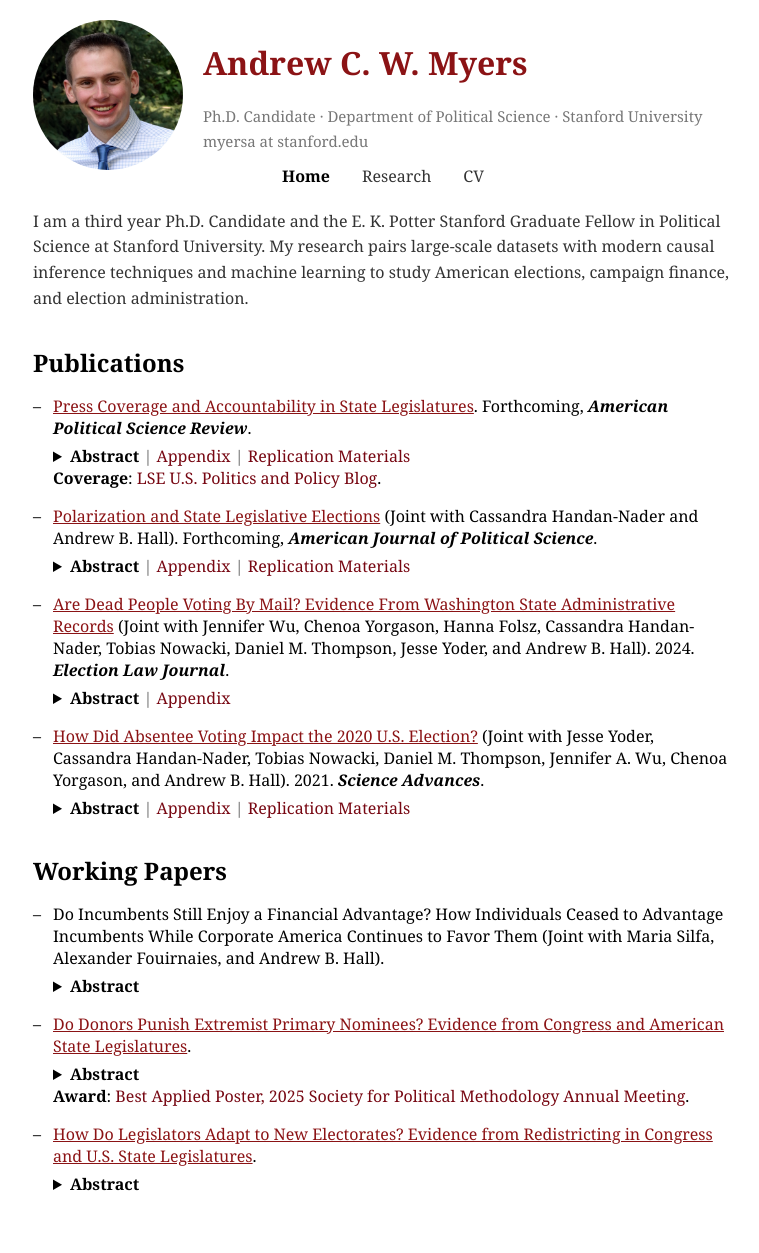
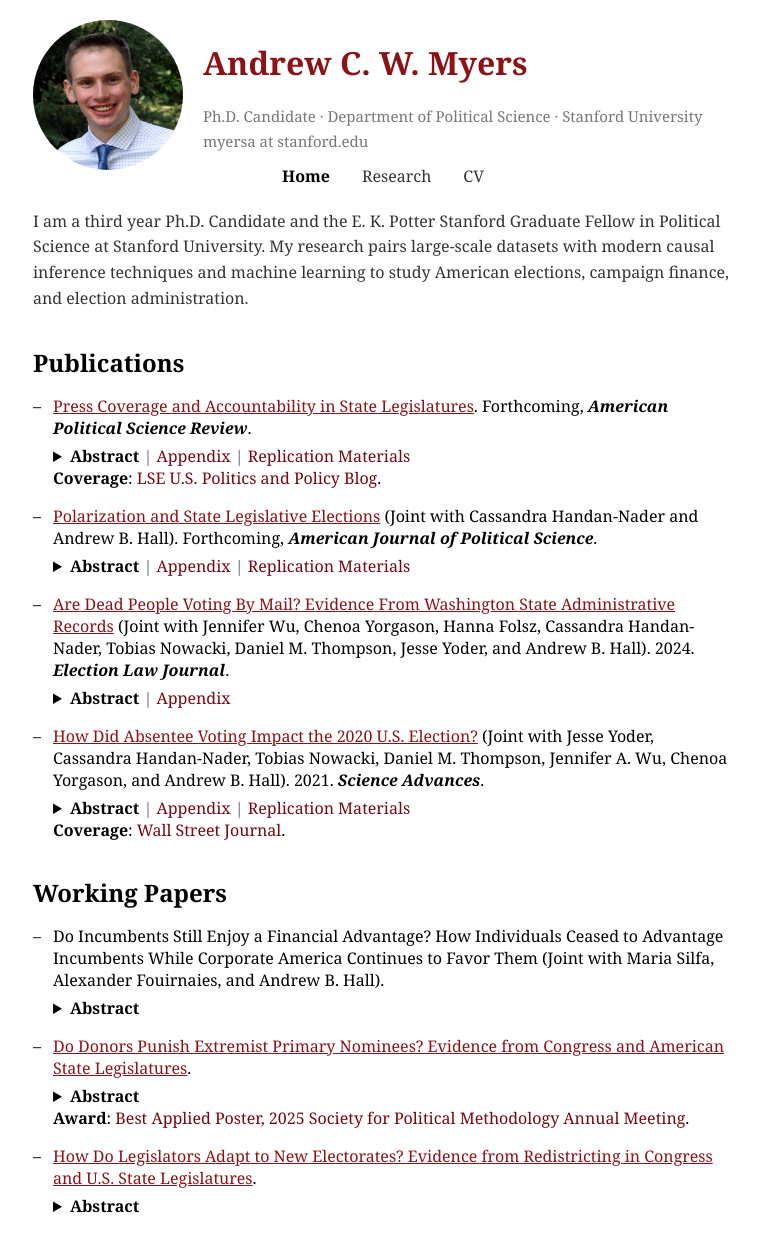
Before and after one commit to AndyMyersSkol/AndyMyersSkol.github.io, a Jekyll site: the page index.html, which Jekyll copies as it is, in a window 1280 px wide. Shown: the whole page, without its empty margins (257-1016 px from the left). Built offline with Jekyll 4.4.1, drawn with Linux system fonts in a browser that asks for light colours; before the commit the page ends 1231 px from its top, so only the background shows below that.

Commit message:
Update index.html

```diff
--- a/index.html
+++ b/index.html
@@ -125,6 +125,7 @@ Daniel M. Thompson, Jennifer A. Wu, Chenoa Yorgason, and Andrew B. Hall). 2021.
 The 2020 U.S. election saw a record turnout, saw a huge increase in absentee voting, and brought unified national Democratic control—yet these facts alone do not imply that vote-by-mail increased turnout or benefited Democrats. Using new microdata on millions of individual voters and aggregated turnout data across all 50 states, this paper offers a causal analysis of the impact of absentee vote-by-mail during the COVID-19 (coronavirus disease 2019) pandemic. Focusing on natural experiments in Texas and Indiana, we find that 65-year-olds voted at nearly the same rate as 64-year-olds, despite the fact that only 65-year-olds could vote absentee without an excuse. Being just old enough to vote no-excuse absentee did not substantially increase Democratic turnout relative to Republican turnout. Voter interest appeared to be more important in driving turnout across vote modes, neutralizing the electoral impact of Democrats voting by mail at higher rates during the historic pandemic.
                 </p>
             </details>
+                <strong>Coverage</strong>: <a href="https://www.wsj.com/politics/policy/mail-ballots-not-a-clear-boost-for-turnout-or-biden-11614940202" target="_blank" class="replication-link">Wall Street Journal</a>.
         </li>
     </ul>
 
```
